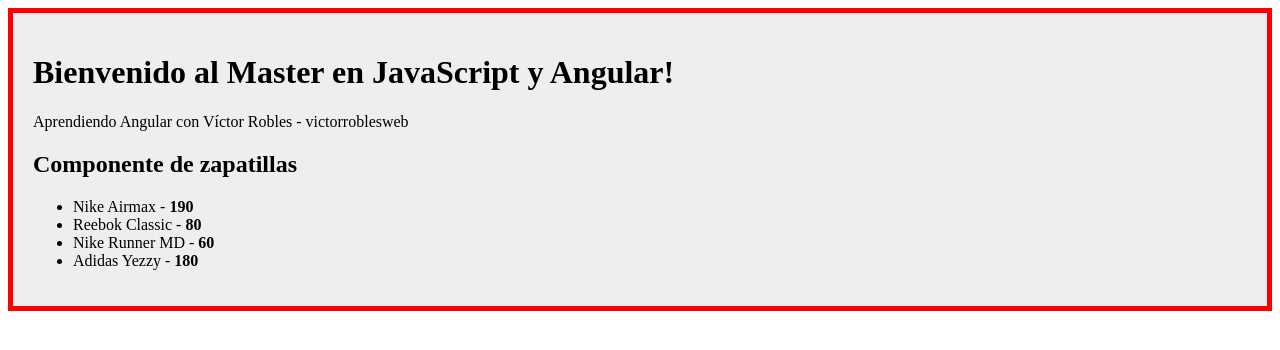
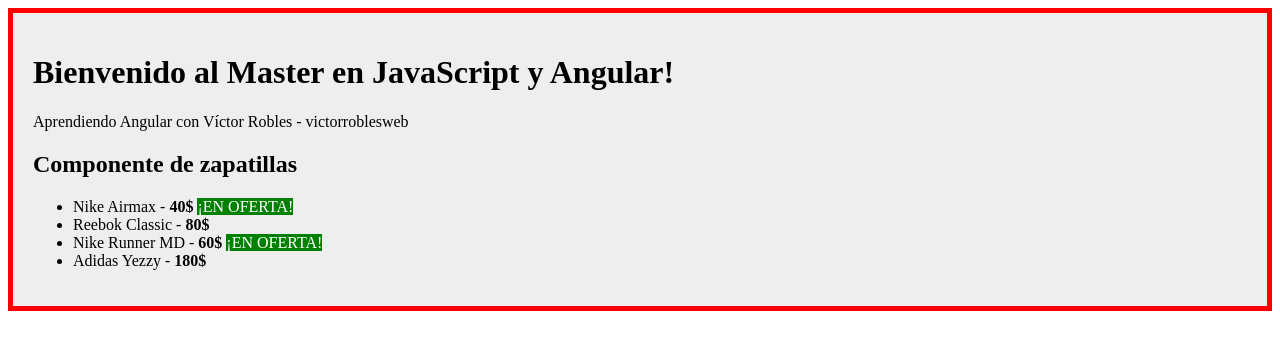
Before and after one commit to carlos-montesm/aprendiendo-angular, an Angular app: page / in a window 1280 px wide. Shown: the top 350 px of the page. Built offline with nearby package versions, Linux system fonts and the light colour scheme.

Commit message:
ngIf directiva was used to display an offer in the zapatilla component's view, using css styling and a conditional (if)

```diff
--- a/src/app/zapatillas/zapatillas.component.html
+++ b/src/app/zapatillas/zapatillas.component.html
@@ -1,6 +1,12 @@
 <h2>{{titulo}}</h2>
 <ul>
     <li *ngFor="let deportiva of zapatillas">
-        {{deportiva.nombre}} - <strong>{{deportiva.precio}}</strong>
+        {{deportiva.nombre}} - <strong>{{deportiva.precio}}$ </strong>
+
+        <span *ngIf="deportiva.precio < 80"
+        [style.background]="deportiva.precio < 80 ? 'green' : 'transparent'"
+        [style.color]="deportiva.precio < 80 ? 'white' : 'black'"
+        >¡EN OFERTA!</span>
+
     </li>
 </ul>
--- a/src/app/zapatillas/zapatillas.component.ts
+++ b/src/app/zapatillas/zapatillas.component.ts
@@ -12,7 +12,7 @@
 
     constructor() {
         this.zapatillas = [
-            new Zapatilla('Nike Airmax', 'Nike', 'Rojas', 190, true),
+            new Zapatilla('Nike Airmax', 'Nike', 'Rojas', 40, true),
             new Zapatilla('Reebok Classic', 'Reebook', 'Blanco', 80, true),
             new Zapatilla('Nike Runner MD', 'Nike', 'Negras', 60, true),
             new Zapatilla('Adidas Yezzy', 'Adidas', 'Gris', 180, false)
```
